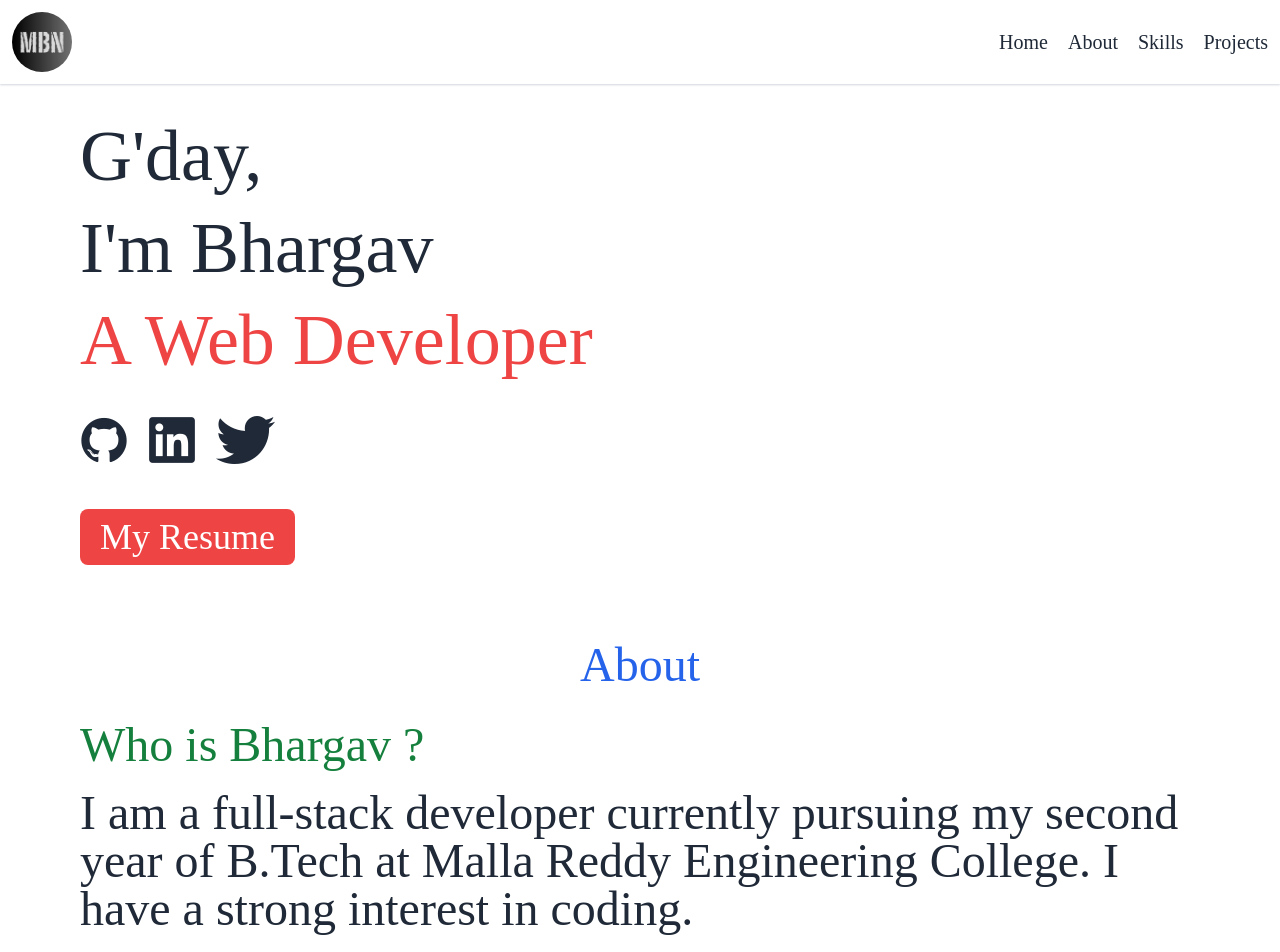
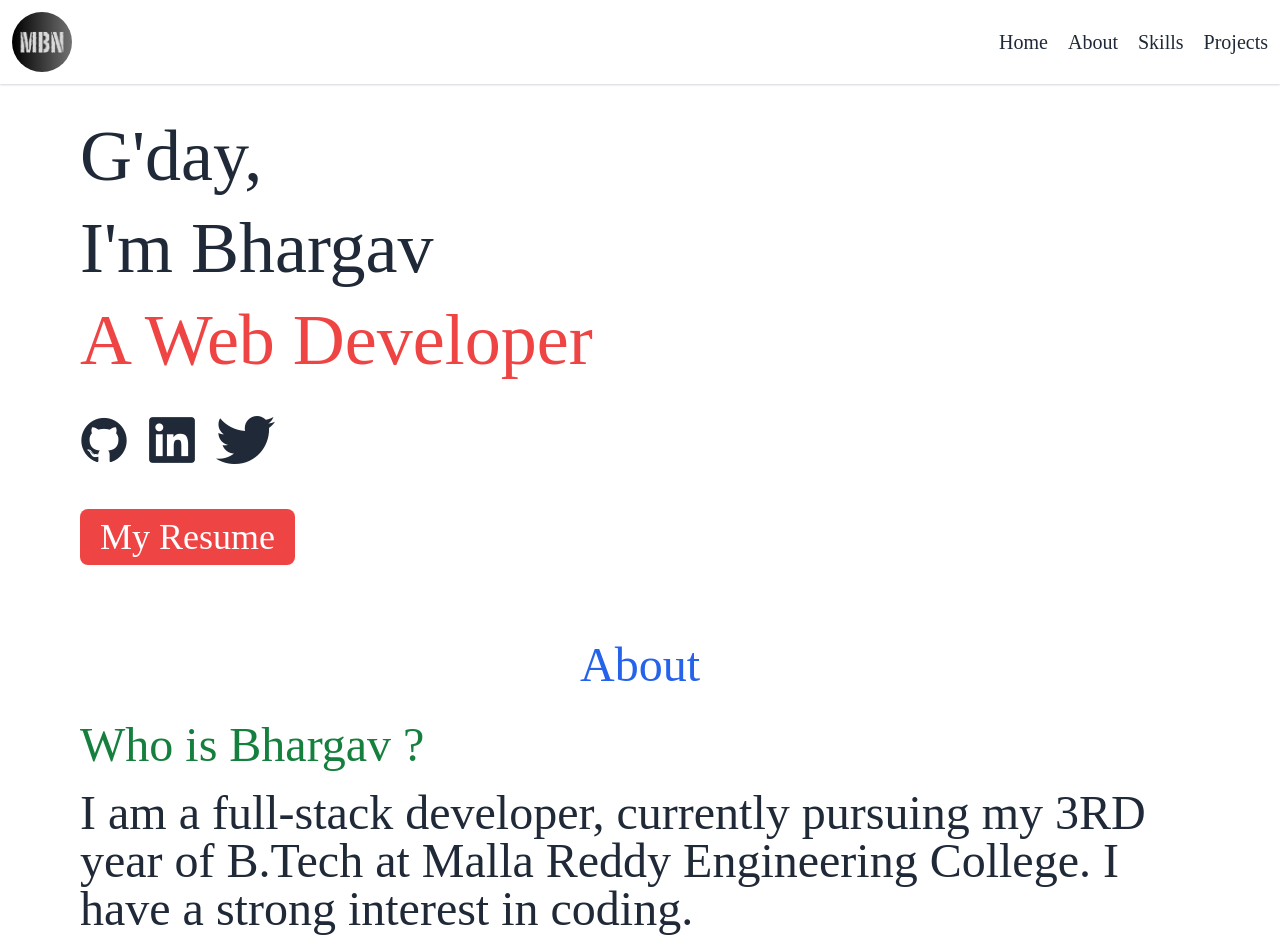
Before and after one commit to maradabhargavnaidu/Bhargav-Portfolio, a React (Create React App) app: page / in a window 1280 px wide. Shown: the top 952 px of the page. Built offline with nearby package versions, Linux system fonts and the light colour scheme; a web font is replaced by a local one.

Commit message:
2nd to 3rd

```diff
--- a/src/Components/About.js
+++ b/src/Components/About.js
@@ -11,7 +11,7 @@ const About = () => {
         <div className="space-y-5 py-8 text-left">
           <p className="text-green-700">Who is Bhargav ?</p>
           <p className="md:text-5xl text-left text-4xl">
-            I am a full-stack developer currently pursuing my second year of
+            I am a full-stack developer, currently pursuing my 3RD year of
             B.Tech at Malla Reddy Engineering College. I have a strong interest
             in coding.
           </p>
```
